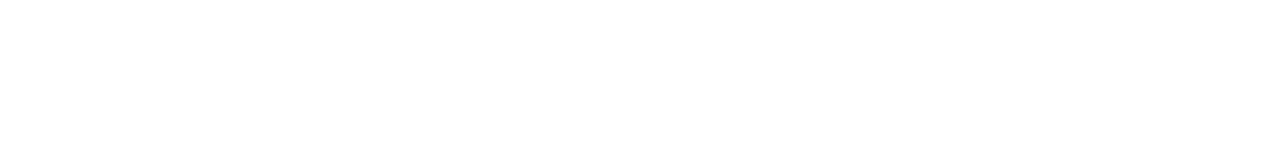
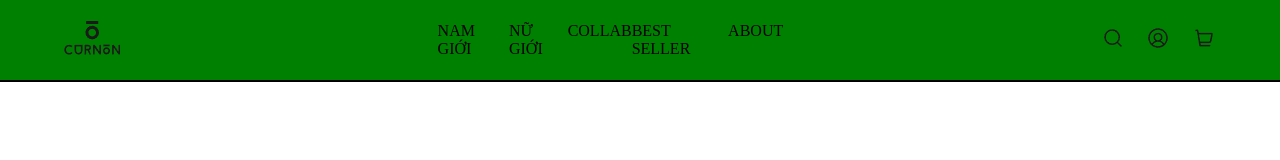
Before and after one commit to AlanTruong43/capstone1_SMPC_store, a plain HTML site: page index.html in a window 1280 px wide. Drawn offline with Linux system fonts and the light colour scheme; a web font is replaced by a local one.

Commit message:
intro nav bar

```diff
--- a/index.html
+++ b/index.html
@@ -3,9 +3,29 @@
 <head>
     <meta charset="UTF-8">
     <meta name="viewport" content="width=device-width, initial-scale=1.0">
-    <title>Document</title>
+    <link rel="stylesheet" href="style.css">
+    <link rel="preconnect" href="https://fonts.googleapis.com">
+<link rel="preconnect" href="https://fonts.gstatic.com" crossorigin>
+<link href="https://fonts.googleapis.com/css2?family=Epunda+Slab:ital,wght@0,300..900;1,300..900&display=swap" rel="stylesheet">
+    <title>Home</title>
 </head>
 <body>
-
+    <header>
+        <nav>
+            <a href="index.html" class="home_icon"><img src="/img/icon/logo.png" alt=""></a>
+            <ul class="nav_menu">
+                <li><a href="">nam giới</a></li>
+                <li><a href="">nữ giới</a></li>
+                <li><a href="">collab</a></li>
+                <li><a href="">best seller</a></li>
+                <li><a href="">about</a></li>
+            </ul>
+            <ul class="info_shop">
+                <li><img src="/img/icon/search.png" alt=""></li>
+                <li><img src="img/icon/user.png" alt=""></li>
+                <li><img src="img/icon/cart.png" alt=""></li>
+            </ul>
+        </nav>
+    </header>
 </body>
 </html>
--- /dev/null
+++ b/style.css
@@ -0,0 +1,46 @@
+*{
+    margin: 0;
+    list-style: none;
+    text-decoration: none;
+    font-family: "Epunda Slab", serif;
+    font-optical-sizing: auto;
+    font-weight: weight;
+    font-style: normal;
+}
+
+
+
+a{
+    text-decoration: none;
+    color: black;
+}
+header{
+    background-color: green;
+    border-bottom: 2px solid;
+}
+
+nav{
+    display: flex;
+    justify-content: space-between;
+    width: 90%;
+    align-items: center;
+    margin: 0 auto;
+    padding: 20px 0;
+}
+
+ul.nav_menu{
+    display: flex;
+    justify-content: space-between;
+    width: 30%;
+    text-transform: uppercase;
+}
+
+ul.info_shop{
+    display: flex;
+    justify-content: space-between;
+    width: 10%;
+}
+
+ul.info_shop li{
+    cursor: pointer;
+}
```
Also changed, not shown: img/icon/car.png (added), img/icon/cart.png (added), img/icon/heart.png (added), img/icon/logo.png (added), img/icon/save.png (added), img/icon/search.png (added), img/icon/shield.png (added), img/icon/user.png (added).
